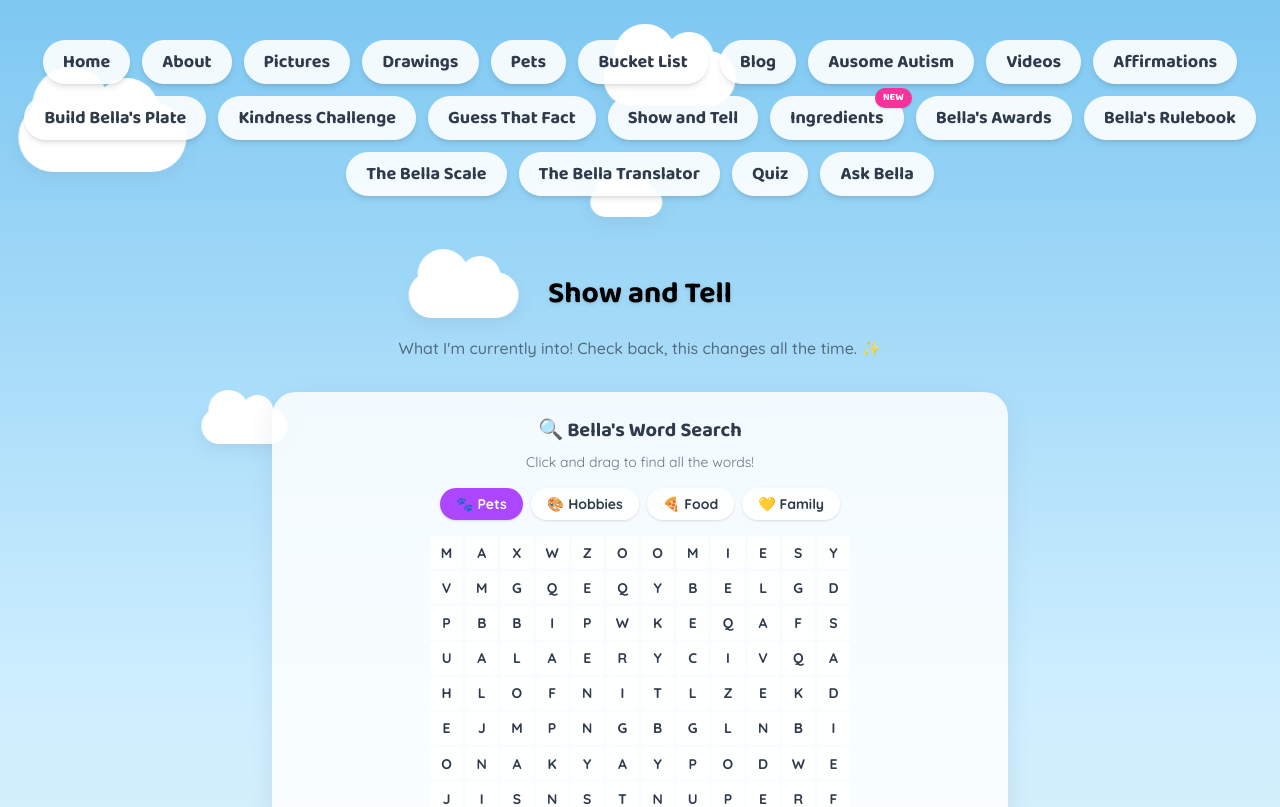
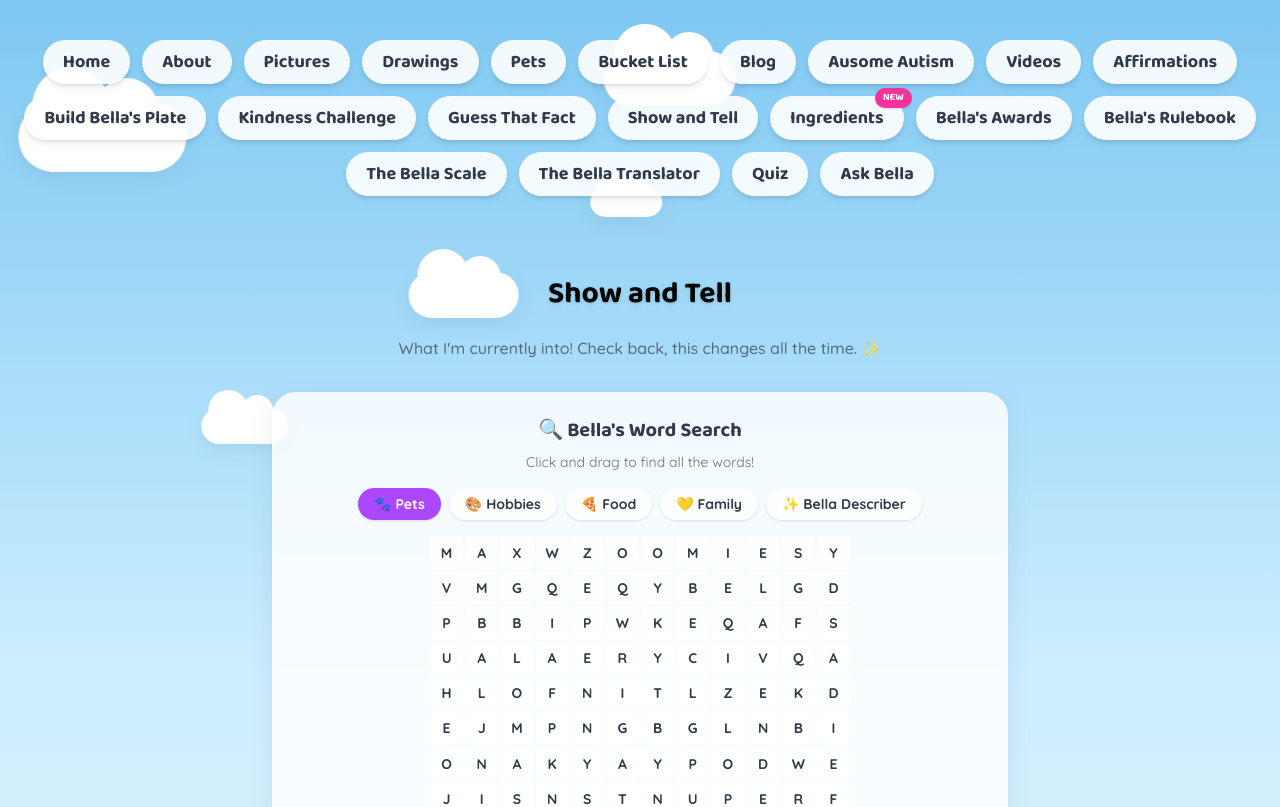
Before and after one commit to gregorylebed-code/bella-website, a Next.js app: page /show-and-tell in a window 1280 px wide. Shown: the top 807 px of the page. Built offline with nearby package versions, Linux system fonts and the light colour scheme.

Commit message:
Add Bella Describer theme to word search

```diff
--- a/src/app/show-and-tell/WordSearch.tsx
+++ b/src/app/show-and-tell/WordSearch.tsx
@@ -22,6 +22,11 @@ const THEMES: { name: string; emoji: string; words: string[] }[] = [
     name: "Family",
     emoji: "💛",
     words: ["MOM", "DAD", "AUNTJILL", "UNCLEGARY", "POPPOP", "GRANDMA", "KINDNESS", "RAINBOW"],
+  },
+  {
+    name: "Bella Describer",
+    emoji: "✨",
+    words: ["BIRDCALL", "PETLOVER", "INJURYPRONE", "HUNGRY", "LITERAL", "ARTSY", "FUNNY", "LOYAL"],
   },
 ];
 
```
